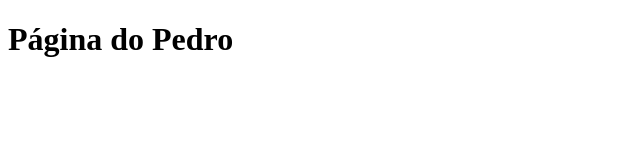
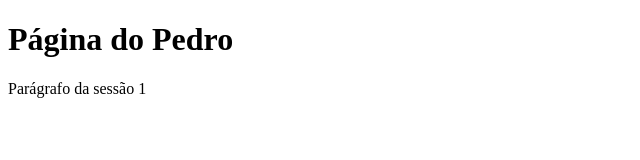
Before and after one commit to ufjf-dcc202/ufjf-dcc202-2023-3-b-atv3-beapedro, a website: page index.html in a window 1280 px wide. Shown: the whole page, without its empty margins (0-640 px from the left). Drawn offline with Linux system fonts and the light colour scheme.

Commit message:
adição de parágrafo 1

```diff
--- a/index.html
+++ b/index.html
@@ -8,7 +8,7 @@
 <body>
  <main>
    <h1>Página do Pedro</h1>
-
+    <p>Parágrafo da sessão 1</p>
 </main>
 </body>
 </html>
```
